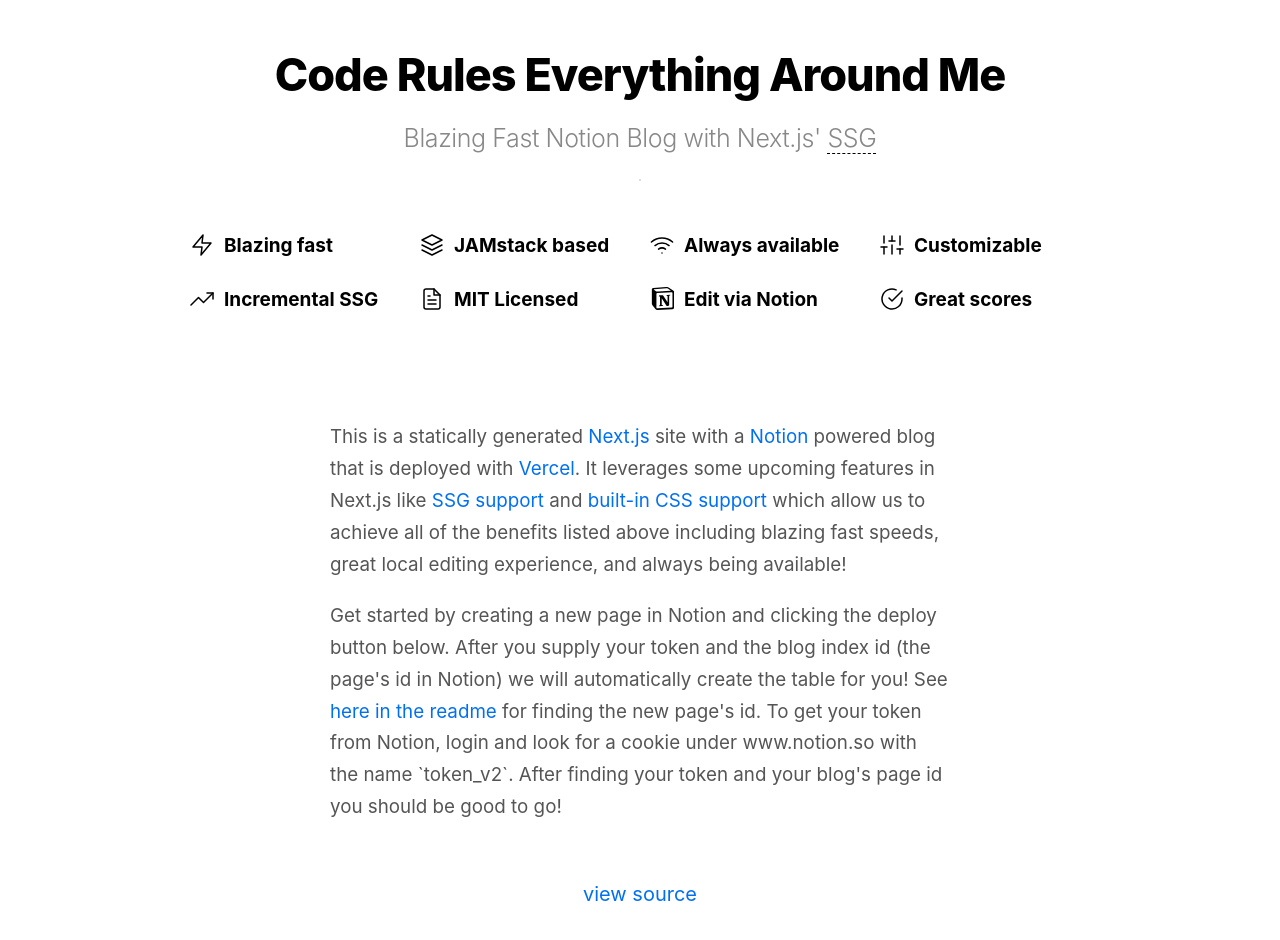
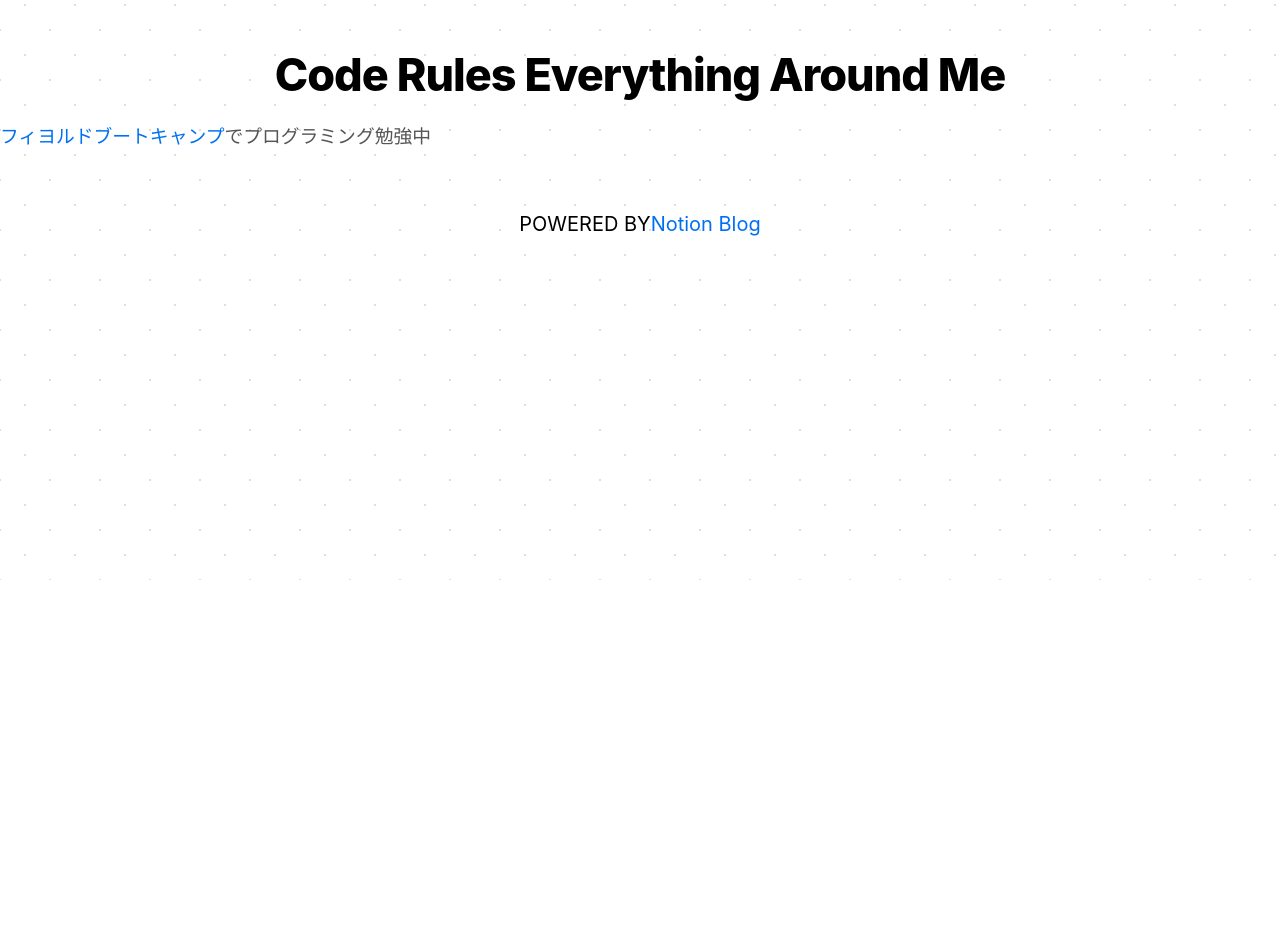
Before and after one commit to obregonia1/notion-blog, a Next.js app: page / in a window 1280 px wide. Shown: the part 220-1160 px from the top of the page. After the commit the page ends 800 px from the top, so only its background shows below. Built offline with nearby package versions, Linux system fonts and the light colour scheme.

Commit message:
トップページとフッターを変更

```diff
--- a/src/components/footer.tsx
+++ b/src/components/footer.tsx
@@ -5,8 +5,9 @@
     <>
       <footer>
         <span>
+          POWERED BY
           <ExtLink href="https://github.com/ijjk/notion-blog">
-            view source
+            Notion Blog
           </ExtLink>
         </span>
       </footer>
--- a/src/pages/index.tsx
+++ b/src/pages/index.tsx
@@ -15,52 +15,11 @@
           alt="Vercel + Notion"
         />
         <h1>Code Rules Everything Around Me</h1>
-        <h2>
-          Blazing Fast Notion Blog with Next.js'{' '}
-          <ExtLink
-            href="https://github.com/vercel/next.js/issues/9524"
-            className="dotted"
-            style={{ color: 'inherit' }}
-          >
-            SSG
-          </ExtLink>
-        </h2>
 
-        <Features />
-
-        <div className="explanation">
-          <p>
-            This is a statically generated{' '}
-            <ExtLink href="https://nextjs.org">Next.js</ExtLink> site with a{' '}
-            <ExtLink href="https://notion.so">Notion</ExtLink> powered blog that
-            is deployed with <ExtLink href="https://vercel.com">Vercel</ExtLink>
-            . It leverages some upcoming features in Next.js like{' '}
-            <ExtLink href="https://github.com/vercel/next.js/issues/9524">
-              SSG support
-            </ExtLink>{' '}
-            and{' '}
-            <ExtLink href="https://github.com/vercel/next.js/issues/8626">
-              built-in CSS support
-            </ExtLink>{' '}
-            which allow us to achieve all of the benefits listed above including
-            blazing fast speeds, great local editing experience, and always
-            being available!
-          </p>
-
-          <p>
-            Get started by creating a new page in Notion and clicking the deploy
-            button below. After you supply your token and the blog index id (the
-            page's id in Notion) we will automatically create the table for you!
-            See{' '}
-            <ExtLink href="https://github.com/ijjk/notion-blog#getting-blog-index-and-token">
-              here in the readme
-            </ExtLink>{' '}
-            for finding the new page's id. To get your token from Notion, login
-            and look for a cookie under www.notion.so with the name `token_v2`.
-            After finding your token and your blog's page id you should be good
-            to go!
-          </p>
-        </div>
+        <p>
+          <a href="https://bootcamp.fjord.jp/">フィヨルドブートキャンプ</a>
+          でプログラミング勉強中
+        </p>
       </div>
     </>
   )
```
